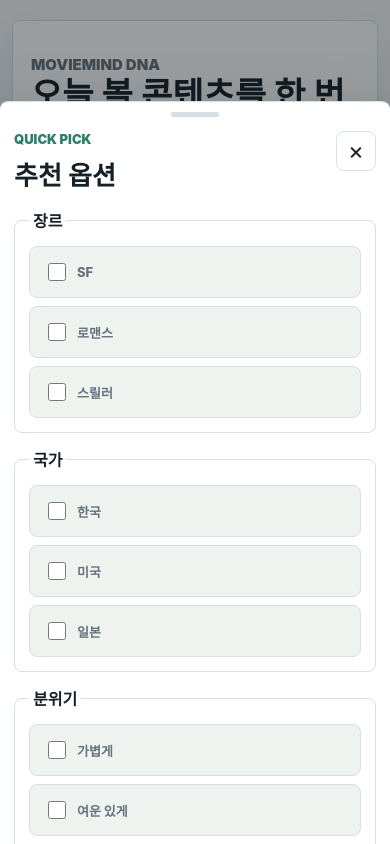
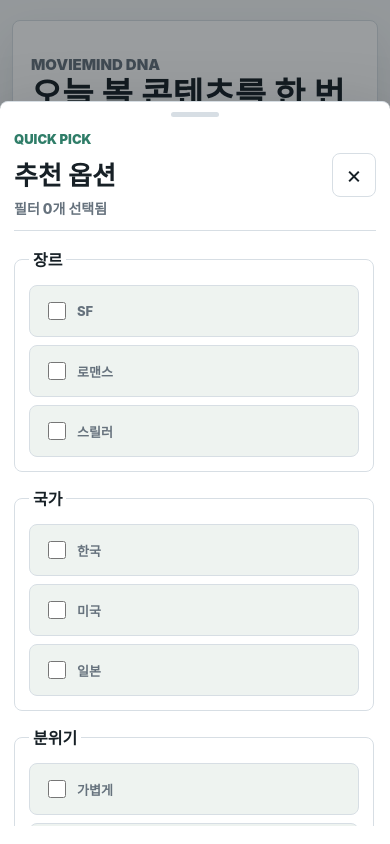
Before and after one commit to cnd1026/myott, a Next.js app: page / in a window 390 px wide. Shown: the top 844 px of the page. Built offline with nearby package versions, Linux system fonts and the light colour scheme.

Commit message:
feat(ui): improve quick pick mobile experience

```diff
--- a/app/globals.css
+++ b/app/globals.css
@@ -247,6 +247,7 @@ input[type="text"]:focus {
   display: flex;
   gap: 10px;
   justify-content: flex-start;
+  padding-top: 2px;
 }
 
 .section-heading {
@@ -332,13 +333,15 @@ input[type="text"]:focus {
 
 .quick-pick-sheet {
   position: relative;
+  display: grid;
+  grid-template-rows: auto 1fr;
   width: min(760px, calc(100% - 24px));
   max-height: min(82vh, 720px);
   margin: 0 auto 12px;
-  overflow: auto;
+  overflow: hidden;
   border: 1px solid var(--line);
   border-radius: 8px;
-  padding: 12px 18px 20px;
+  padding: 12px 18px 18px;
   background: var(--surface);
   box-shadow: 0 24px 70px rgba(10, 18, 24, 0.26);
 }
@@ -352,11 +355,17 @@ input[type="text"]:focus {
 }
 
 .sheet-heading {
+  position: sticky;
+  top: 0;
+  z-index: 1;
   display: flex;
   align-items: flex-start;
   justify-content: space-between;
   gap: 16px;
   margin-bottom: 16px;
+  padding-bottom: 12px;
+  background: var(--surface);
+  border-bottom: 1px solid var(--line);
 }
 
 .sheet-heading h2 {
@@ -364,11 +373,19 @@ input[type="text"]:focus {
   font-size: 26px;
 }
 
+.sheet-count {
+  margin: 6px 0 0;
+  color: var(--muted);
+  font-size: 14px;
+  font-weight: 800;
+}
+
 .close-button {
+  flex: 0 0 auto;
   display: grid;
   place-items: center;
-  width: 40px;
-  height: 40px;
+  width: 44px;
+  height: 44px;
   border: 1px solid var(--line);
   border-radius: 8px;
   background: #fff;
@@ -381,6 +398,9 @@ input[type="text"]:focus {
   display: grid;
   grid-template-columns: repeat(2, minmax(0, 1fr));
   gap: 14px;
+  min-height: 0;
+  overflow: auto;
+  padding-right: 2px;
 }
 
 .quick-group {
@@ -432,7 +452,14 @@ input[type="text"]:focus {
   }
 
   .form-actions {
+    position: sticky;
+    bottom: 0;
+    z-index: 5;
     flex-direction: column;
+    margin: 0 -18px -18px;
+    padding: 12px 18px 18px;
+    background: linear-gradient(180deg, rgba(255, 255, 255, 0.92), #fff 34%);
+    border-top: 1px solid var(--line);
   }
 
   .quick-pick-sheet {
@@ -444,6 +471,10 @@ input[type="text"]:focus {
     border-left: 0;
     border-radius: 8px 8px 0 0;
     padding: 10px 14px 18px;
+  }
+
+  .sheet-heading {
+    align-items: center;
   }
 
   .quick-pick-groups,
--- a/app/page.jsx
+++ b/app/page.jsx
@@ -109,6 +109,7 @@ const pageMarkup = String.raw`
         <div>
           <p class="eyebrow">Quick Pick</p>
           <h2 id="quickPickTitle">추천 옵션</h2>
+          <p class="sheet-count" id="quickPickCount">필터 0개 선택됨</p>
         </div>
         <button class="close-button" type="button" data-close-quick-pick aria-label="추천 옵션 닫기">×</button>
       </div>
--- a/public/app.js
+++ b/public/app.js
@@ -49,6 +49,7 @@ const emptyState = document.querySelector("#emptyState");
 const resultCount = document.querySelector("#resultCount");
 const quickPickButton = document.querySelector("#quickPickButton");
 const quickPickOverlay = document.querySelector("#quickPickOverlay");
+const quickPickCount = document.querySelector("#quickPickCount");
 const recommendButton = document.querySelector("#recommendButton");
 
 function escapeHtml(value) {
@@ -75,7 +76,10 @@ function selectedQuickPicks() {
 }
 
 function updateRecommendButton() {
-  recommendButton.disabled = enteredTitles().length === 0 && selectedQuickPicks().length === 0;
+  const quickPickTotal = selectedQuickPicks().length;
+  recommendButton.disabled = enteredTitles().length === 0 && quickPickTotal === 0;
+  quickPickButton.textContent = quickPickTotal ? `추천 옵션 (${quickPickTotal})` : "추천 옵션";
+  quickPickCount.textContent = `필터 ${quickPickTotal}개 선택됨`;
 }
 
 function openQuickPick() {
```
Also changed, not shown: 1 other file (tests, documents, lock files or other folders).
